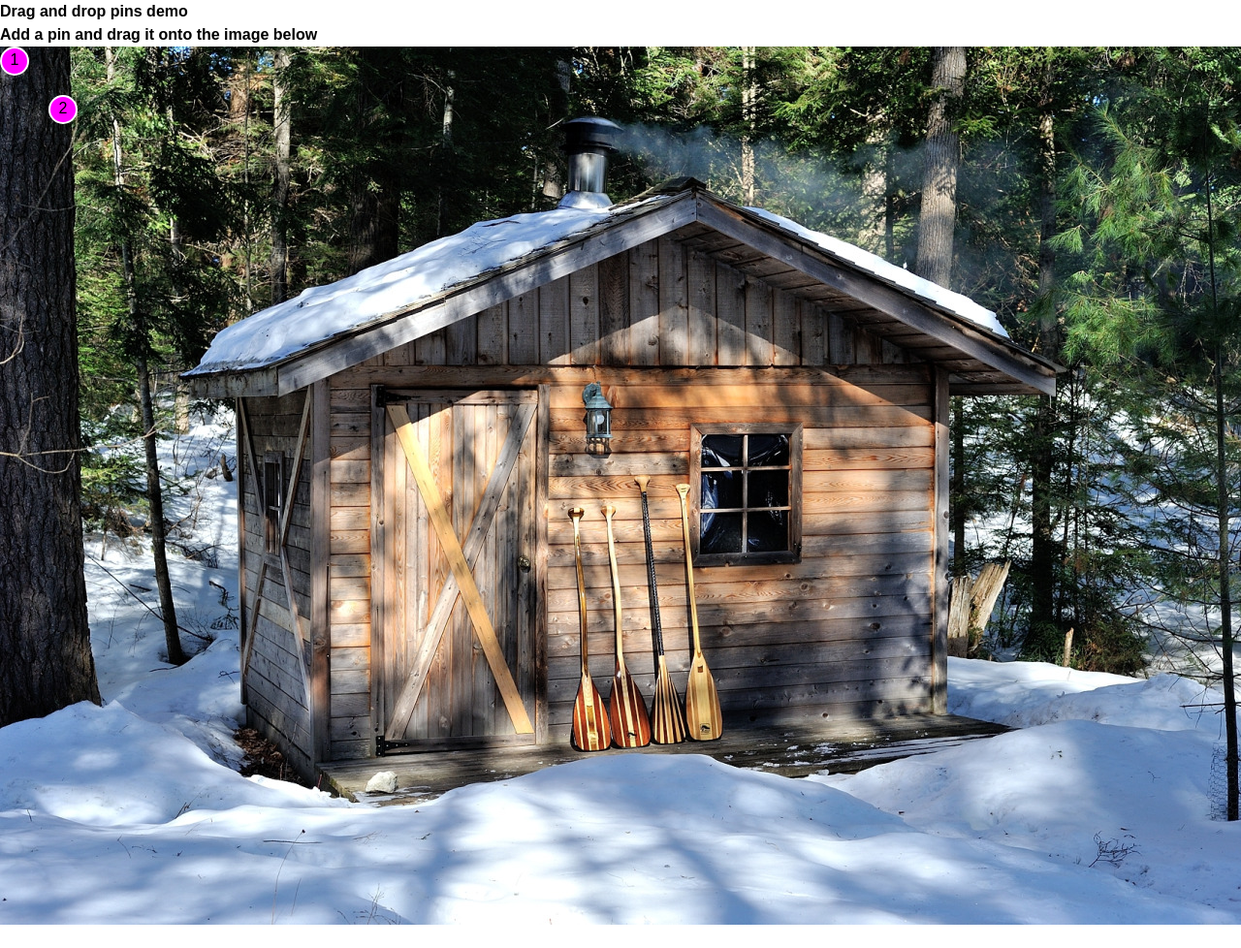
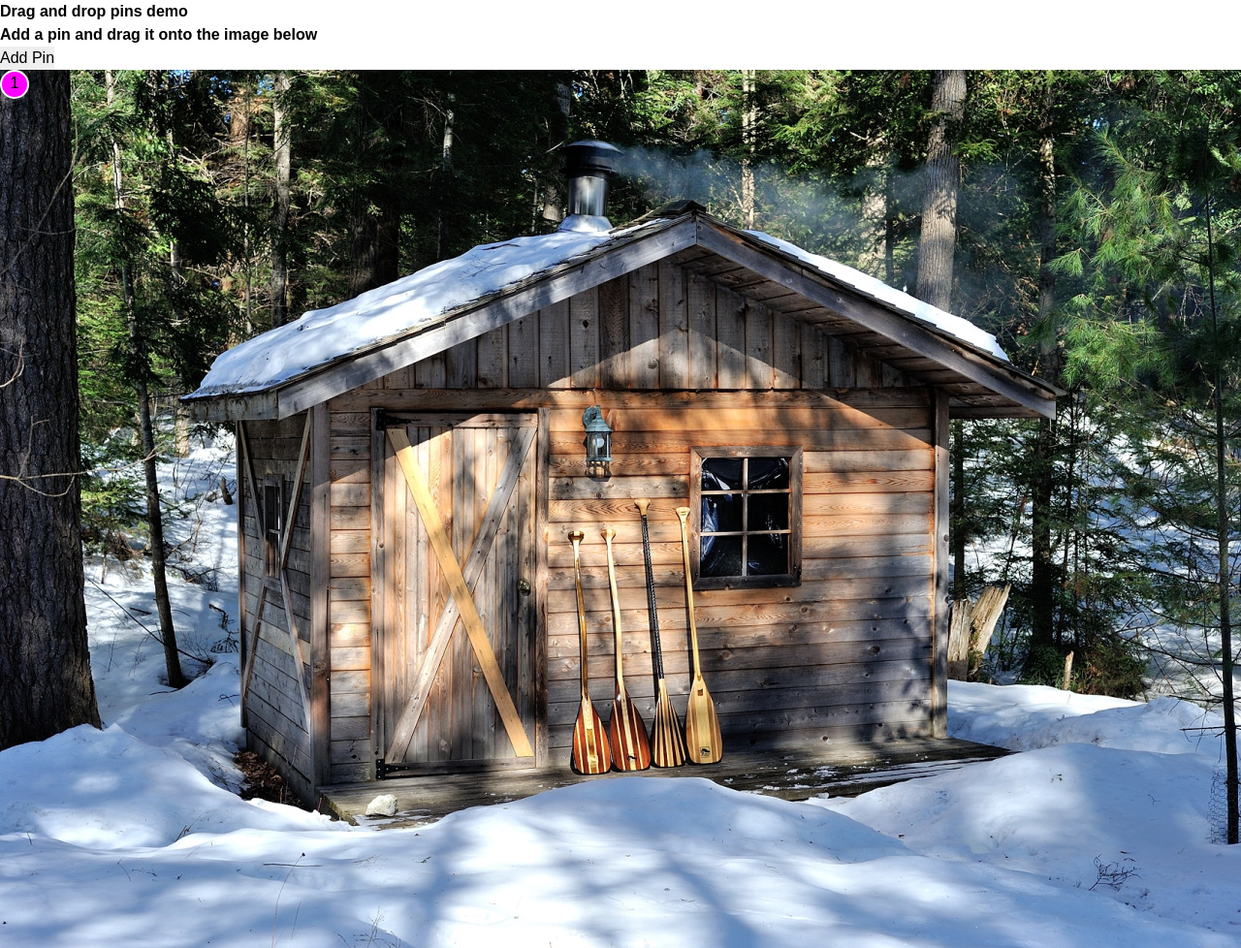
Before and after one commit to aarongeorge/drag-drop-pin, a website: page src/index.html in a window 1280 px wide. Shown: the whole page at 97% size. Before the commit the page ends 954 px from the top, so only its background shows below. Drawn offline with nearby package versions, Linux system fonts and the light colour scheme; files that its build step writes are made by us from their sources.

Commit message:
ADDED: addPin method

```diff
--- a/src/index.html
+++ b/src/index.html
@@ -16,8 +16,12 @@
         <h1>Drag and drop pins demo</h1>
         <h3>Add a pin and drag it onto the image below</h3>
 
+        <button onclick="draggablePinsCanvas.addPin({ 'class': 'blue', 'number': draggablePinsCanvas.pins.length + 1, 'x': draggablePinsCanvas.pins.length * 10, 'y': draggablePinsCanvas.pins.length * 10 }); console.log('button clicked');">Add Pin</button>
+
         <div class="draggable-pins-canvas">
         </div>
+
+
 
         <!-- Scripts -->
         <script src="/js/main.js"></script>
--- a/src/js/main.js
+++ b/src/js/main.js
@@ -25,23 +25,17 @@ window.addEventListener('DOMContentLoaded', function () {
     // DraggablePinsCanvas Methods
     DraggablePinsCanvas.prototype.init = function () {
 
-        // Save reference to this
-        var _this = this;
-
         // Create the image
         this.createImage();
 
         // Bind the event listeners
         this.bindEventListeners();
 
-        // Loop over all the pins and create them
+        // Loop over all the pins
         for (var i = 0, j = this.options.pins.length; i < j; i++) {
 
-            // Push the instance to the pins array
-            this.pins.push(new DraggablePin(this.options.pins[i], _this));
-
-            // Append pin to this.element
-            this.element.appendChild(this.pins[i].element);
+            // Create the pins
+            this.addPin(this.options.pins[i]);
         }
     };
 
@@ -58,6 +52,19 @@ window.addEventListener('DOMContentLoaded', function () {
         this.element.appendChild(this.image);
     };
 
+    // Create pin
+    DraggablePinsCanvas.prototype.addPin = function (pinOptions) {
+
+        // Create pin instance
+        var pin = new DraggablePin(pinOptions, this);
+
+        // Push the instance to the pins array
+        this.pins.push(pin);
+
+        // Append pin to this.element
+        this.element.appendChild(pin.element);
+    };
+
     // Element listeners
     DraggablePinsCanvas.prototype.bindEventListeners = function () {
 
@@ -68,7 +75,7 @@ window.addEventListener('DOMContentLoaded', function () {
         this.element.addEventListener('mousedown', function (e) {
 
             // If they clicked a pin
-            if (e.target.classList.contains('pin')) {
+            if (e.target.classList.contains(_this.options.basePinClass)) {
 
                 // Save reference to the pin
                 _this.draggingPin = _this.pins[e.target.getAttribute('data-pin-id')];
@@ -123,13 +130,16 @@ window.addEventListener('DOMContentLoaded', function () {
     };
 
     // DraggablePin Constructor
-    var DraggablePin = function (pinOptions, _this) {
+    var DraggablePin = function (pinOptions, canvasInstance) {
 
         // Store the options
         this.options = pinOptions;
 
         // Create element
         this.element = document.createElement('div');
+
+        // Add base class
+        this.element.classList.add(canvasInstance.options.basePinClass);
 
         // Add class
         this.element.classList.add(this.options.class);
@@ -138,7 +148,7 @@ window.addEventListener('DOMContentLoaded', function () {
         this.element.innerHTML = this.options.number;
 
         // Set the ID of the pin
-        this.element.setAttribute('data-pin-id', _this.pins.length);
+        this.element.setAttribute('data-pin-id', canvasInstance.pins.length);
 
         // Position pin
         this.element.style.transform = 'translate3D(' + this.options.x + 'px, ' + this.options.y + 'px, 0)';
@@ -151,20 +161,18 @@ window.addEventListener('DOMContentLoaded', function () {
 
     // DraggablePinsCanvas instance
     var draggablePinsCanvas = createDraggablePinsCanvas(document.querySelector('.draggable-pins-canvas'), {
+        'basePinClass': 'pin',
         'image': 'img/demo-image.jpg',
         'pins': [
             {
-                'class': 'pin',
+                'class': 'pink',
                 'number': '1',
                 'x': '0',
                 'y': '0'
-            },
-            {
-                'class': 'pin',
-                'number': '2',
-                'x': '50',
-                'y': '50'
             }
         ]
     });
+
+    // Purely for testing purposes
+    window.draggablePinsCanvas = draggablePinsCanvas;
 });
```
